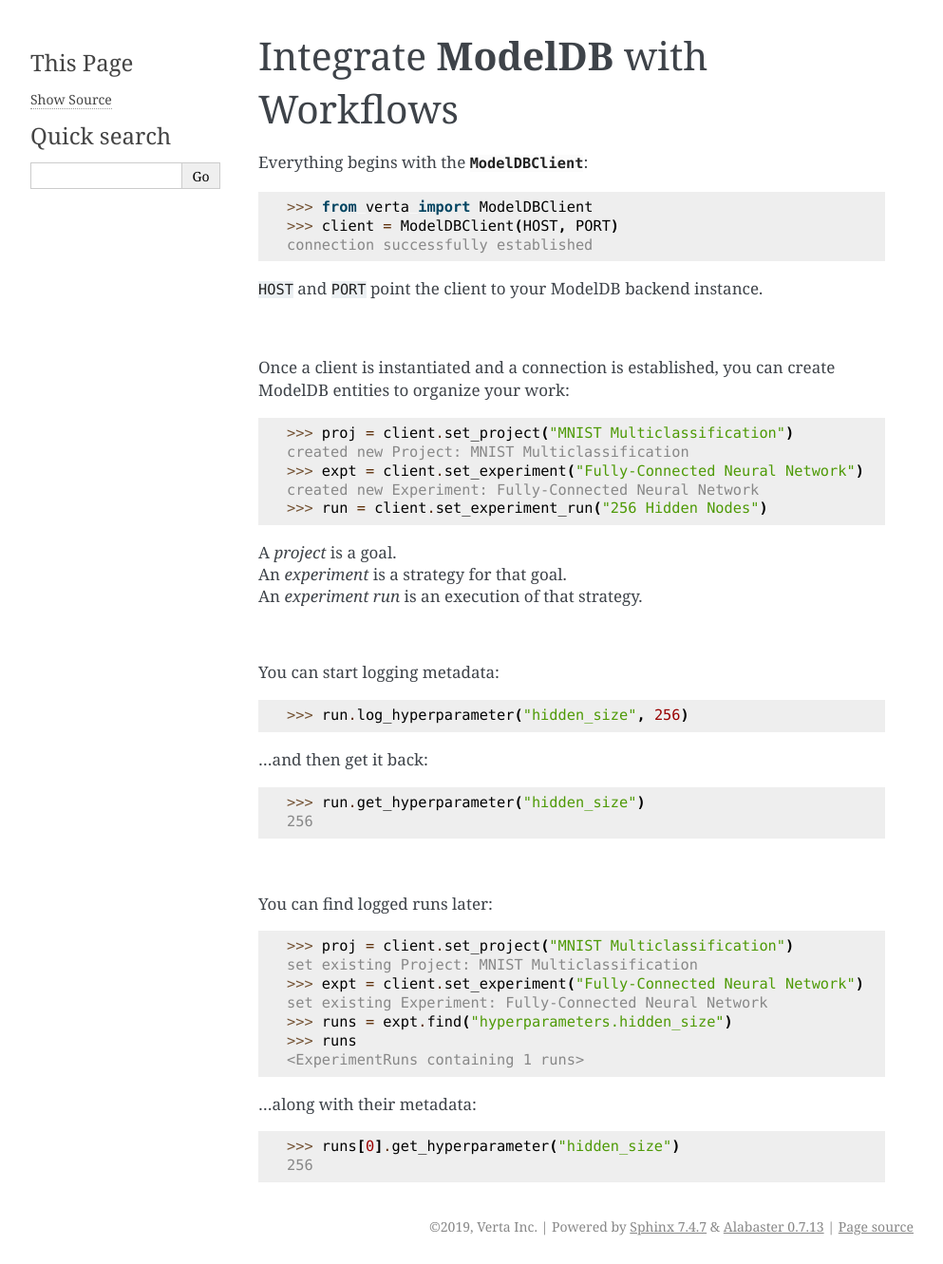
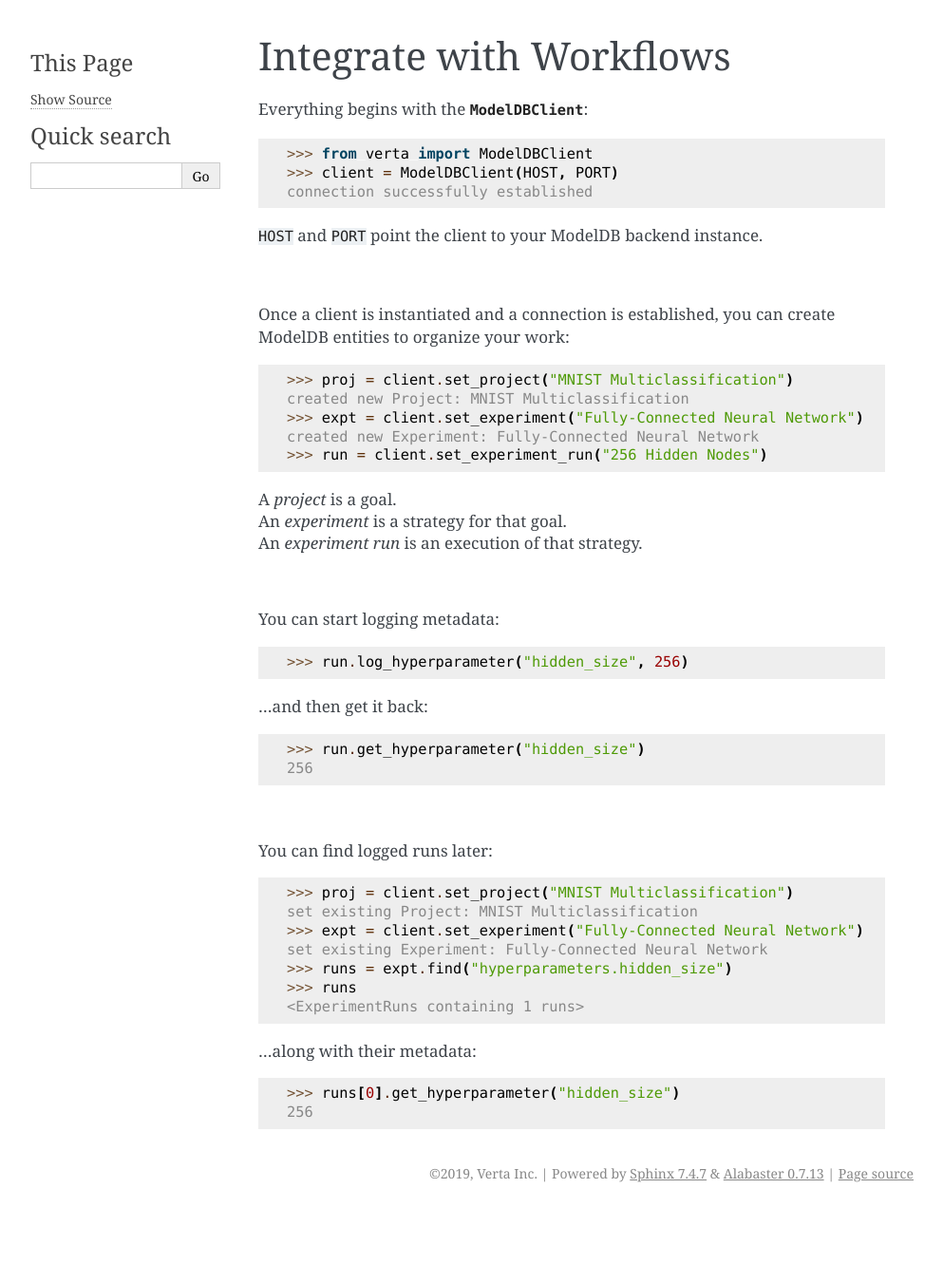
Before and after one commit to verta-service-account/modeldb-client, a Sphinx documentation site: the page built from verta/docs/guides/workflows.rst, in a window 1280 px wide. Shown: the whole page at 95% size, without its empty margins (148-1141 px from the left). Built offline with Sphinx 7.4.7, drawn with Linux system fonts in a browser that asks for light colours; after the commit the page ends 1275 px from its top, so only the background shows below that.

Commit message:
Shorten page titles

```diff
--- a/verta/docs/guides/back-end.rst
+++ b/verta/docs/guides/back-end.rst
@@ -1,2 +1,2 @@
-Build the **ModelDB** Back End
-==============================
+Build the Back End
+==================
--- a/verta/docs/guides/client.rst
+++ b/verta/docs/guides/client.rst
@@ -1,5 +1,5 @@
-Install the **ModelDB** Client
-==============================
+Install the Client
+==================
 
 **Verta** officially supports Python 3.5–3.7, with 2.7 and more on the way!
 
--- a/verta/docs/guides/front-end.rst
+++ b/verta/docs/guides/front-end.rst
@@ -1,2 +1,2 @@
-Visualize with **ModelDB** Front End
-====================================
+Visualize with the Front End
+============================
--- a/verta/docs/guides/workflows.rst
+++ b/verta/docs/guides/workflows.rst
@@ -1,5 +1,5 @@
-Integrate **ModelDB** with Workflows
-====================================
+Integrate with Workflows
+========================
 
 Everything begins with the :py:mod:`~verta.modeldbclient.ModelDBClient`:
 
```
